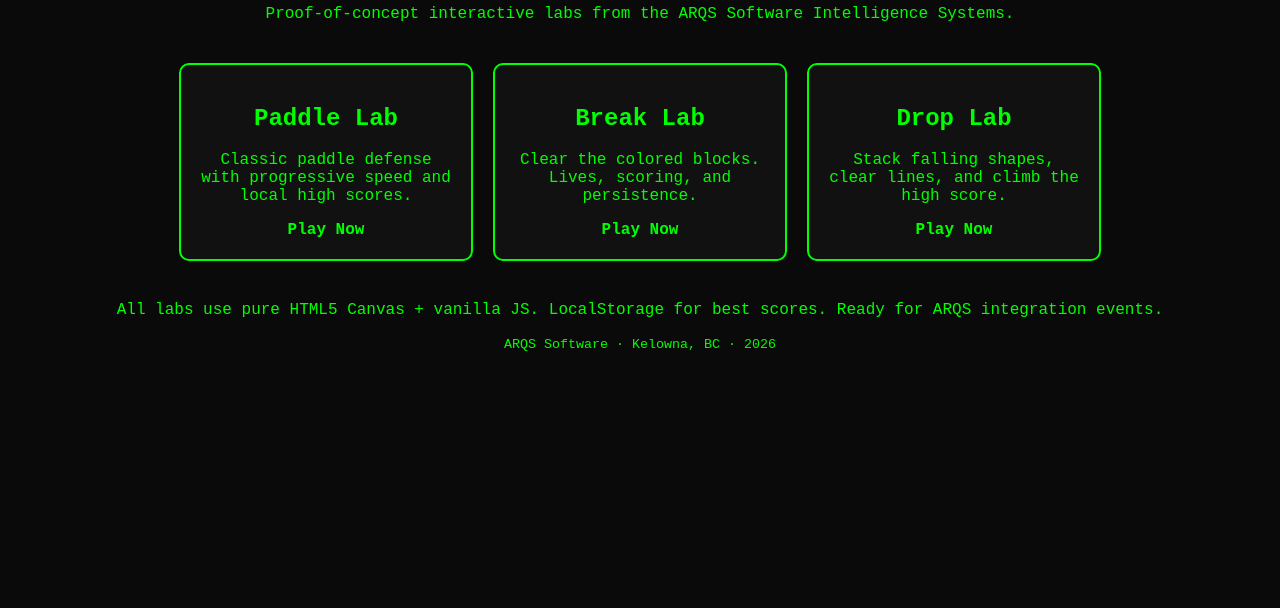
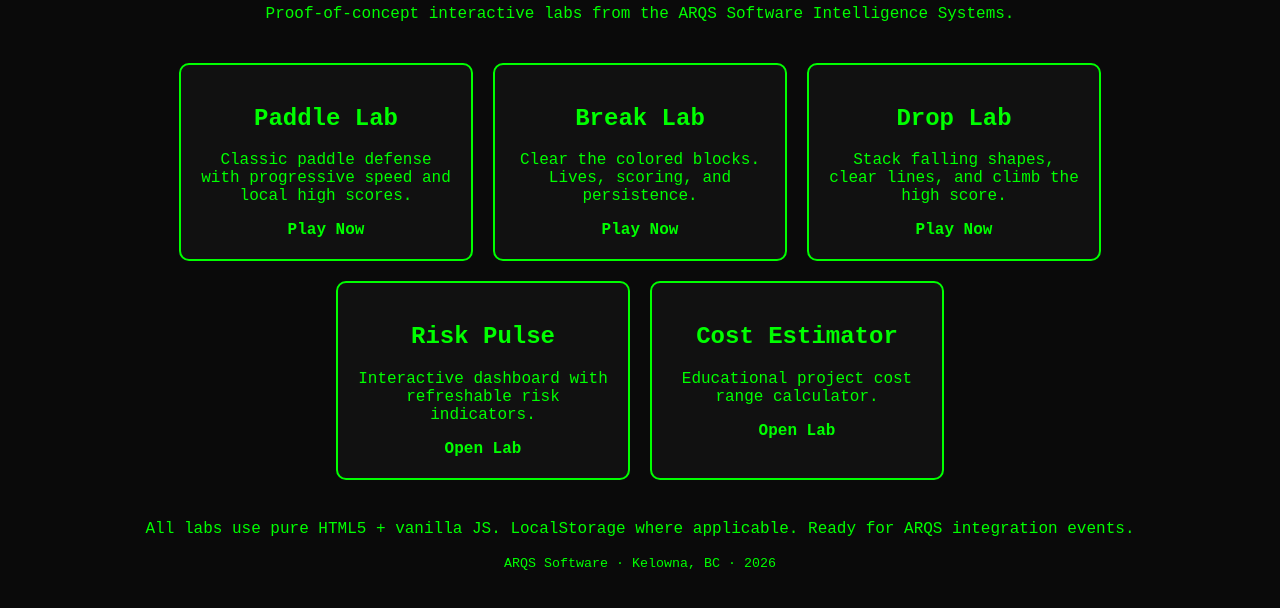
Before and after one commit to jpbmvwfm8g-rgb/arqs-arcade-labs, a plain HTML site: page index.html in a window 1280 px wide. Shown: the part 142-750 px from the top of the page. Drawn offline with Linux system fonts and the light colour scheme.

Commit message:
Update index to include Risk Pulse and Cost Estimator labs

```diff
--- a/index.html
+++ b/index.html
@@ -31,8 +31,18 @@ a { color: #0f0; text-decoration: none; font-weight: bold; }
     <p>Stack falling shapes, clear lines, and climb the high score.</p>
     <a href="drop-lab.html">Play Now</a>
   </div>
+  <div class="game-card">
+    <h2>Risk Pulse</h2>
+    <p>Interactive dashboard with refreshable risk indicators.</p>
+    <a href="risk-pulse.html">Open Lab</a>
+  </div>
+  <div class="game-card">
+    <h2>Cost Estimator</h2>
+    <p>Educational project cost range calculator.</p>
+    <a href="cost-estimator.html">Open Lab</a>
+  </div>
 </div>
-<p style="margin-top: 40px;">All labs use pure HTML5 Canvas + vanilla JS. LocalStorage for best scores. Ready for ARQS integration events.</p>
+<p style="margin-top: 40px;">All labs use pure HTML5 + vanilla JS. LocalStorage where applicable. Ready for ARQS integration events.</p>
 <p><small>ARQS Software · Kelowna, BC · 2026</small></p>
 </body>
 </html>
```
